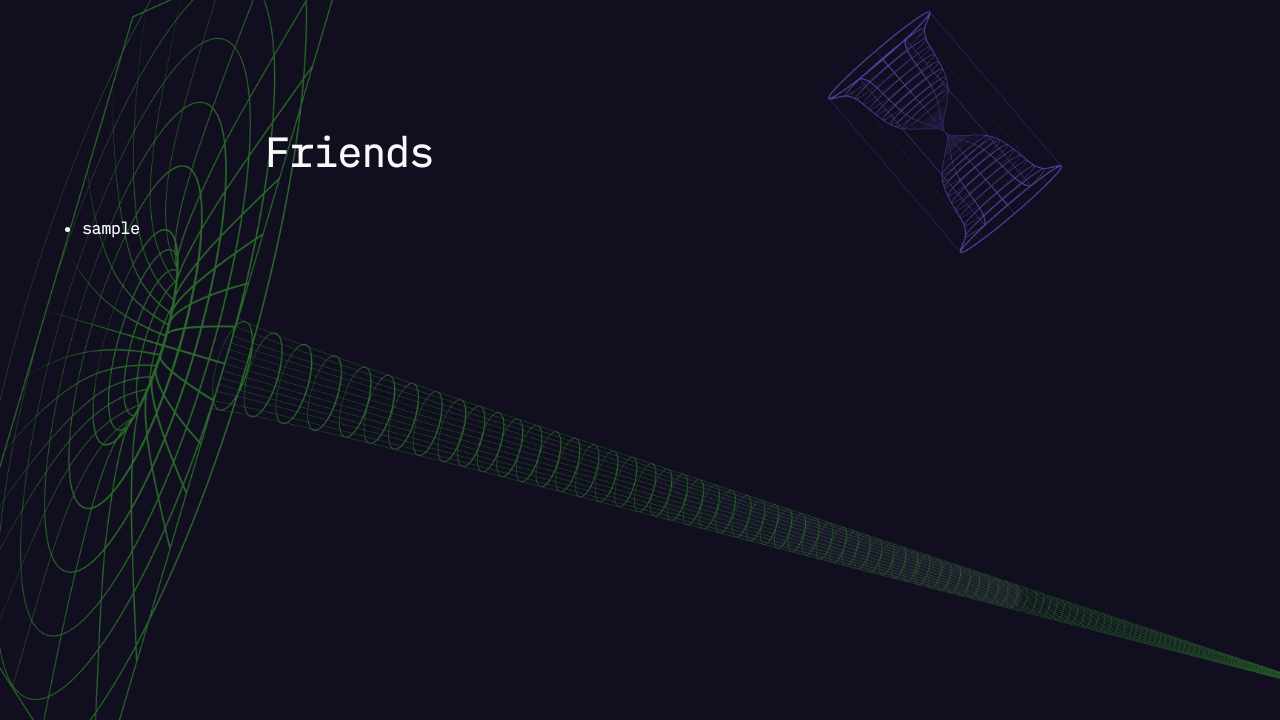
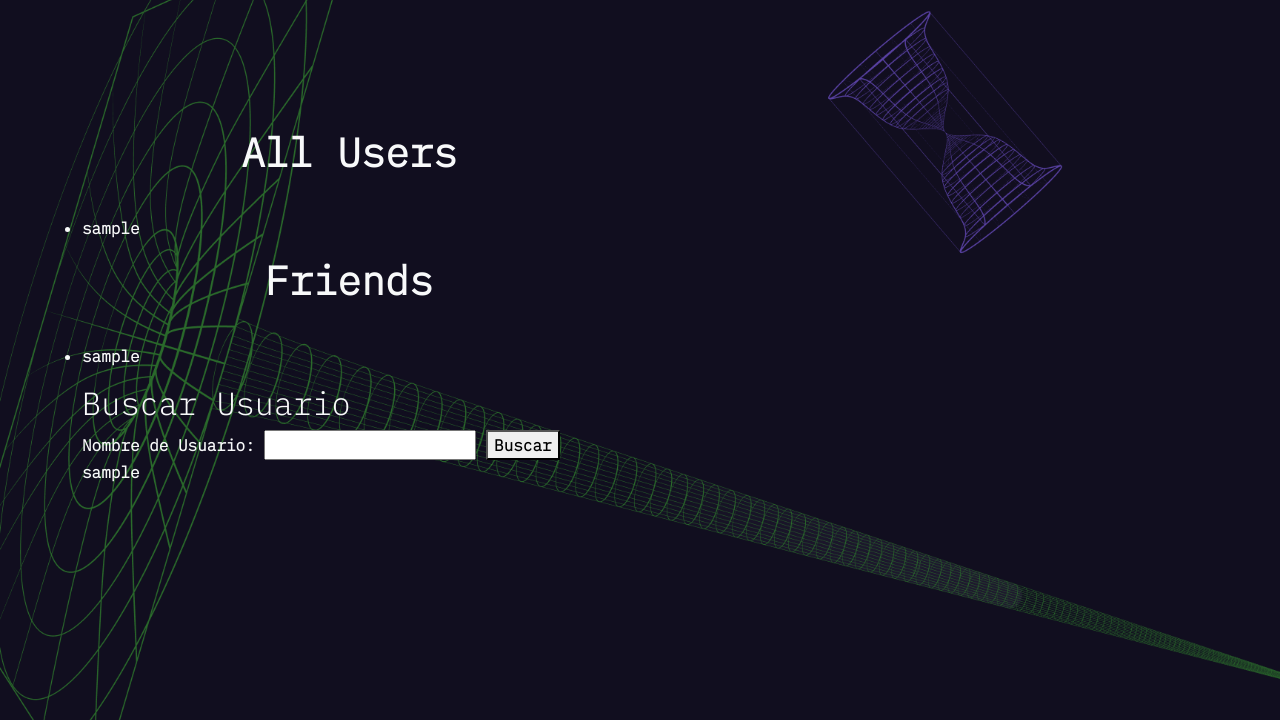
Before and after one commit to SergioDiazDev/ft_transcendence, a Django app: template backend/templates/friends.html in a window 1280 px wide. Shown: the part 80-800 px from the top of the page. Run offline with Django 4.2, Linux system fonts and the light colour scheme; tables that the repository leaves empty hold one stand-in row (values such as "Sample post"); the template is opened without the code that fills it: values that come from a table or form of the project are taken from there, most other values are stand-ins (such as "Sample title", 1, 10 or a date in 2020).

Commit message:
Create Template Friends

```diff
--- a/backend/config/settings.py
+++ b/backend/config/settings.py
@@ -27,7 +27,7 @@ SECRET_KEY = os.getenv("DJANGO_SECRET_KEY")
 debug_flag = os.getenv("DJANGO_DEBUG", "False")
 
 if debug_flag == "False":
-    DEBUG = False
+    DEBUG = True
 else:
     DEBUG = True
 
--- a/backend/templates/friends.html
+++ b/backend/templates/friends.html
@@ -8,12 +8,30 @@
 
 <main class="container" id="main-container">
 	<section class="row text-light col-sm-6">
+		<h1>All Users</h1>
+		<ul>
+			{% for user in users %}
+			<li>{{user.username}}</li>
+			{% endfor %}
+		</ul>
 		<h1>Friends</h1>
 		<ul>
 			{% for friend in friends %}
 				<li>{{friend.myFriend.username}}</li>
 			{% endfor %}
 		</ul>
+		<h2>Buscar Usuario</h2>
+		<form action="/friends/friends/" method="GET">
+			<label for="username">Nombre de Usuario:</label>
+			<input type="text" id="username" name="user" required>
+			<button type="submit">Buscar</button>
+		</form>
+		<ul>
+			<script>
+				console.log("Amigo:", "{{ find_user }}");
+			</script>
+			{{find_user.myFriend.username}}
+		</ul>
 	</section>
 </main>
 
```
Also changed, not shown: backend/player_friends/views.py (+11 -2 lines).
